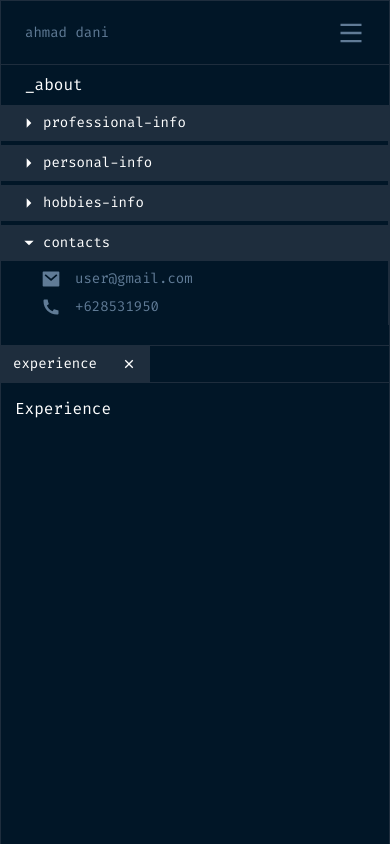
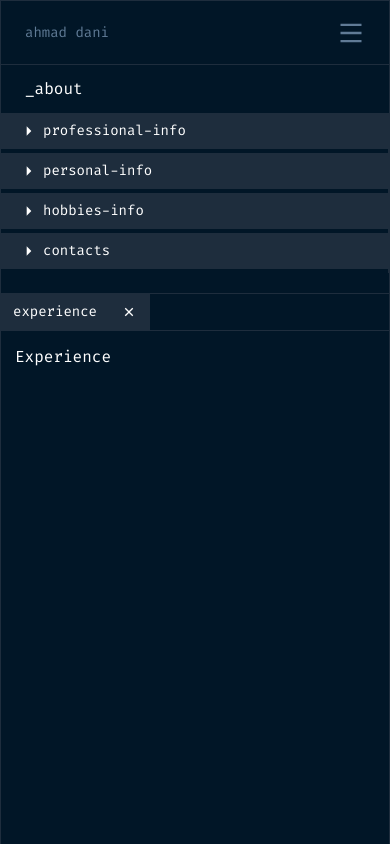
Before and after one commit to ahmaddani227/react-porto, a React (Vite) app: page /about in a window 390 px wide. Shown: the top 844 px of the page. Built offline with nearby package versions, Linux system fonts and the light colour scheme.

Commit message:
feat(ide): Fixed Contact Component in Sidebar

```diff
--- a/src/components/Fragments/About/Sidebar/Contacts.tsx
+++ /dev/null
@@ -1,28 +0,0 @@
-import { RiArrowDropDownFill, RiMailFill, RiPhoneFill } from "react-icons/ri";
-
-export default function Contacts() {
-  return (
-    <div className="flex flex-col mt-0.5 lg:mt-0">
-      <button className="flex items-center w-full py-1 lg:cursor-text ps-3.5 lg:px-1 lg:border-b bg-midnight-slate lg:bg-transparent border-midnight-slate">
-        <RiArrowDropDownFill className="w-7 h-7" />
-        <p className="text-sm">contacts</p>
-      </button>
-      <div className="flex flex-col py-2 gap-y-2 ps-10 lg:ps-3">
-        <a
-          href="#"
-          className="flex items-center text-sm text-slate-muted gap-x-1"
-        >
-          <RiMailFill className="w-5 h-5 fill-slate-muted" />
-          <span className="ps-2.5">user@gmail.com</span>
-        </a>
-        <a
-          href="#"
-          className="flex items-center text-sm text-slate-muted gap-x-1"
-        >
-          <RiPhoneFill className="w-5 h-5 fill-slate-muted" />
-          <span className="ps-2.5">+628531950</span>
-        </a>
-      </div>
-    </div>
-  );
-}
--- /dev/null
+++ b/src/components/Fragments/About/Sidebar/ContactsLink.tsx
@@ -0,0 +1,20 @@
+type ContactsLinkProps = {
+  data: {
+    title: string;
+    Svg: React.ElementType;
+    url: string;
+  };
+};
+
+export default function ContactsLink({ data }: ContactsLinkProps) {
+  const { title, url, Svg } = data;
+  return (
+    <a
+      href={url}
+      className="flex items-center text-sm text-slate-muted gap-x-1 ps-1"
+    >
+      <Svg className="w-5 h-5 fill-slate-muted" />
+      <span className="ps-2.5">{title}</span>
+    </a>
+  );
+}
--- /dev/null
+++ b/src/components/Fragments/About/Sidebar/SidebarMenu.tsx
@@ -0,0 +1,56 @@
+import { ReactNode } from "react";
+import { RiArrowDropDownFill } from "react-icons/ri";
+
+interface SidebarMenuProps {
+  children: ReactNode;
+  toggle: (id: string) => void;
+  expendedFolders: {
+    [key: string]: boolean;
+  };
+  data: {
+    id: string;
+    title: string;
+  };
+}
+
+const SidebarMenu = ({
+  children,
+  toggle,
+  expendedFolders,
+  data,
+}: SidebarMenuProps) => {
+  const { id, title } = data;
+
+  return (
+    <>
+      <div className="flex flex-col space-y-1 lg:space-y-0">
+        <button
+          onClick={() => toggle(id)}
+          className={`flex items-center w-full py-1 lg:cursor-text ps-3.5 lg:px-1 bg-midnight-slate lg:bg-transparent border-midnight-slate lg:border-b`}
+        >
+          <RiArrowDropDownFill
+            className={`w-7 h-7 transition-all lg:rotate-0 duration-300 ${
+              expendedFolders[id] ? `rotate-0` : `-rotate-90`
+            }`}
+          />
+          <p className="text-sm">{title}</p>
+        </button>
+        <div
+          className={`transition-all duration-300 lg:h-auto ease-in-out ${
+            expendedFolders[id] ? `h-auto` : `h-0 overflow-hidden`
+          }`}
+        >
+          <div
+            className={`lg:flex flex-col ps-9 py-1.5 lg:p-1.5 space-y-2.5 border-midnight-slate ${
+              id !== "Contacts" && "lg:border-b"
+            }`}
+          >
+            {children}
+          </div>
+        </div>
+      </div>
+    </>
+  );
+};
+
+export default SidebarMenu;
--- a/src/components/Fragments/About/Sidebar/index.tsx
+++ /dev/null
@@ -1,82 +0,0 @@
-import { Fragment, useState } from "react";
-import { useMediaQuery } from "../../../../hooks/useMediaQuery";
-import { sidebarData } from "../../../../constants/menu";
-import ActivityBar from "./ActivityBar";
-import { RiArrowDropDownFill } from "react-icons/ri";
-import Contacts from "./Contacts";
-import SidebarLink from "./SidebarLink";
-
-interface SidebarAboutProps {
-  addTab: (id: string, title: string) => void;
-  activeTab: string;
-  expendedFolders: {
-    [key: string]: boolean;
-  };
-  toggle: (id: string) => void;
-}
-
-const SidebarAbout = ({
-  addTab,
-  activeTab,
-  expendedFolders,
-  toggle,
-}: SidebarAboutProps) => {
-  const [activeActivityBar, setActiveActivityBar] =
-    useState("Profesional Info");
-
-  const isDekstop = useMediaQuery("(min-width: 1024px)");
-
-  const subMenu = isDekstop
-    ? sidebarData.filter((item) => item.id === activeActivityBar)
-    : sidebarData;
-
-  return (
-    <>
-      <ActivityBar
-        activeActivityBar={activeActivityBar}
-        setActiveActivityBar={setActiveActivityBar}
-      />
-      <div className="flex flex-col w-full">
-        <div className="flex flex-col space-y-0.5 lg:space-y-0">
-          {subMenu.map((item) => (
-            <Fragment key={item.id}>
-              <button
-                onClick={() => toggle(item.id)}
-                className="flex items-center w-full py-1 lg:cursor-text ps-3.5 lg:px-1 lg:border-b bg-midnight-slate lg:bg-transparent border-midnight-slate"
-              >
-                <RiArrowDropDownFill
-                  className={`w-7 h-7 transition-all lg:rotate-0 duration-300 ${
-                    expendedFolders[item.id] ? `rotate-0` : `-rotate-90`
-                  }`}
-                />
-                <p className="text-sm">{item.title}</p>
-              </button>
-              {/* Sub Folder */}
-              <div
-                className={`transition-all duration-300 lg:h-auto ease-in-out ${
-                  expendedFolders[item.id] ? `h-auto` : `h-0 overflow-hidden`
-                }`}
-              >
-                <div
-                  className={`lg:flex flex-col ps-9 py-1.5 lg:p-1.5 lg:border-b space-y-2.5 border-midnight-slate`}
-                >
-                  {item.sidebarData.map((item) => (
-                    <SidebarLink
-                      key={item.id}
-                      addTab={addTab}
-                      activeTab={activeTab}
-                      data={item}
-                    />
-                  ))}
-                </div>
-              </div>
-            </Fragment>
-          ))}
-        </div>
-        <Contacts />
-      </div>
-    </>
-  );
-};
-
-export default SidebarAbout;
--- a/src/components/Fragments/About/index.tsx
+++ b/src/components/Fragments/About/index.tsx
@@ -1,8 +1,11 @@
 import { useEffect, useState } from "react";
-import { sidebarData } from "../../../constants/menu";
+import { contactsSidebar, sidebarData } from "../../../constants/menu";
 import IDE from "../Ide";
 import { useMediaQuery } from "../../../hooks/useMediaQuery";
-import SidebarAbout from "./Sidebar";
+import ActivityBar from "./Sidebar/ActivityBar";
+import SidebarMenu from "./Sidebar/SidebarMenu";
+import ContactsLink from "./Sidebar/ContactsLink";
+import SidebarLink from "./Sidebar/SidebarLink";
 
 function About() {
   type Tab = {
@@ -58,17 +61,52 @@ function About() {
     }));
   };
 
+  const [activeActivityBar, setActiveActivityBar] =
+    useState("Profesional Info");
+
+  const subMenu = isDekstop
+    ? sidebarData.filter((item) => item.id === activeActivityBar)
+    : sidebarData;
+
+  const { id, title, contactsMenu } = contactsSidebar;
+
   return (
     <>
-      <h1 className="py-2 lg:hidden px-fluid">_about</h1>
+      <h1 className="py-3 lg:hidden px-fluid">_about</h1>
       <IDE>
         <IDE.Sidebar>
-          <SidebarAbout
-            addTab={handleAddTab}
-            activeTab={activeTab}
-            expendedFolders={expendedFolders}
-            toggle={handleToggle}
+          <ActivityBar
+            activeActivityBar={activeActivityBar}
+            setActiveActivityBar={setActiveActivityBar}
           />
+          <div className="flex flex-col w-full">
+            {subMenu.map((item) => (
+              <SidebarMenu
+                key={item.id}
+                toggle={handleToggle}
+                expendedFolders={expendedFolders}
+                data={item}
+              >
+                {item.sidebarData.map((item) => (
+                  <SidebarLink
+                    key={item.id}
+                    addTab={handleAddTab}
+                    activeTab={activeTab}
+                    data={item}
+                  />
+                ))}
+              </SidebarMenu>
+            ))}
+            <SidebarMenu
+              toggle={handleToggle}
+              expendedFolders={expendedFolders}
+              data={{ id, title }}
+            >
+              {contactsMenu.map((item, index) => (
+                <ContactsLink key={index} data={item} />
+              ))}
+            </SidebarMenu>
+          </div>
         </IDE.Sidebar>
 
         <IDE.TabBar
--- a/src/constants/menu.ts
+++ b/src/constants/menu.ts
@@ -2,6 +2,8 @@ import {
   RiGamepadFill,
   RiInstagramFill,
   RiLinkedinFill,
+  RiMailFill,
+  RiPhoneFill,
   RiTerminalBoxFill,
   RiTiktokFill,
   RiUser4Fill,
@@ -240,4 +242,40 @@ const sidebarData = [
   },
 ];
 
-export { menuNavbarMobile, menu, footerMenu, boltImage, sidebarData };
+type ContactMenuItem = {
+  title: string;
+  url: string;
+  Svg: React.ElementType;
+};
+
+type ContactsSidebar = {
+  id: string;
+  title: string;
+  contactsMenu: ContactMenuItem[];
+};
+
+const contactsSidebar: ContactsSidebar = {
+  id: "Contacts",
+  title: "contacts",
+  contactsMenu: [
+    {
+      title: "user@gmail.com",
+      url: "#",
+      Svg: RiMailFill,
+    },
+    {
+      title: "+628531950",
+      url: "#",
+      Svg: RiPhoneFill,
+    },
+  ],
+};
+
+export {
+  menuNavbarMobile,
+  menu,
+  footerMenu,
+  boltImage,
+  sidebarData,
+  contactsSidebar,
+};
```
